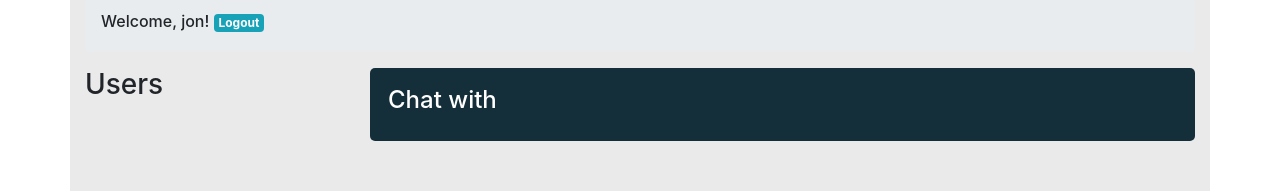
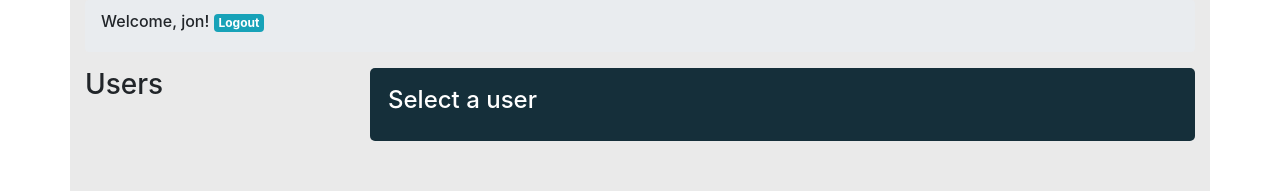
Before and after one commit to virajvchavan/react-chat, a React (Create React App) app: page / in a window 1280 px wide. Shown: the top 191 px of the page. Built offline with nearby package versions, Linux system fonts and the light colour scheme; no server answers.

Commit message:
load messages only if current user is selected

```diff
--- a/src/components/ChatScreen.jsx
+++ b/src/components/ChatScreen.jsx
@@ -37,9 +37,12 @@ class ChatScreen extends React.Component {
     const selected_user = this.props.selectedUser
     const current_user = this.props.currentUser
 
+    if(selected_user.id)
+    {
       return (
         <div className='chat_messages'>
           <h4>Chat with {selected_user.username}</h4>
+          <hr />
           <ul className='list-group'>
             {this.state.messages.map((message, index) =>
               {
@@ -62,6 +65,15 @@ class ChatScreen extends React.Component {
         </div>
       )
     }
+    else
+    {
+      return (
+        <div className='chat_messages'>
+          <h4>Select a user</h4>
+        </div>
+      )
+    }
+  }
 }
 
 export default ChatScreen;
```
Lines whose indentation alone changed are shown as unchanged.
